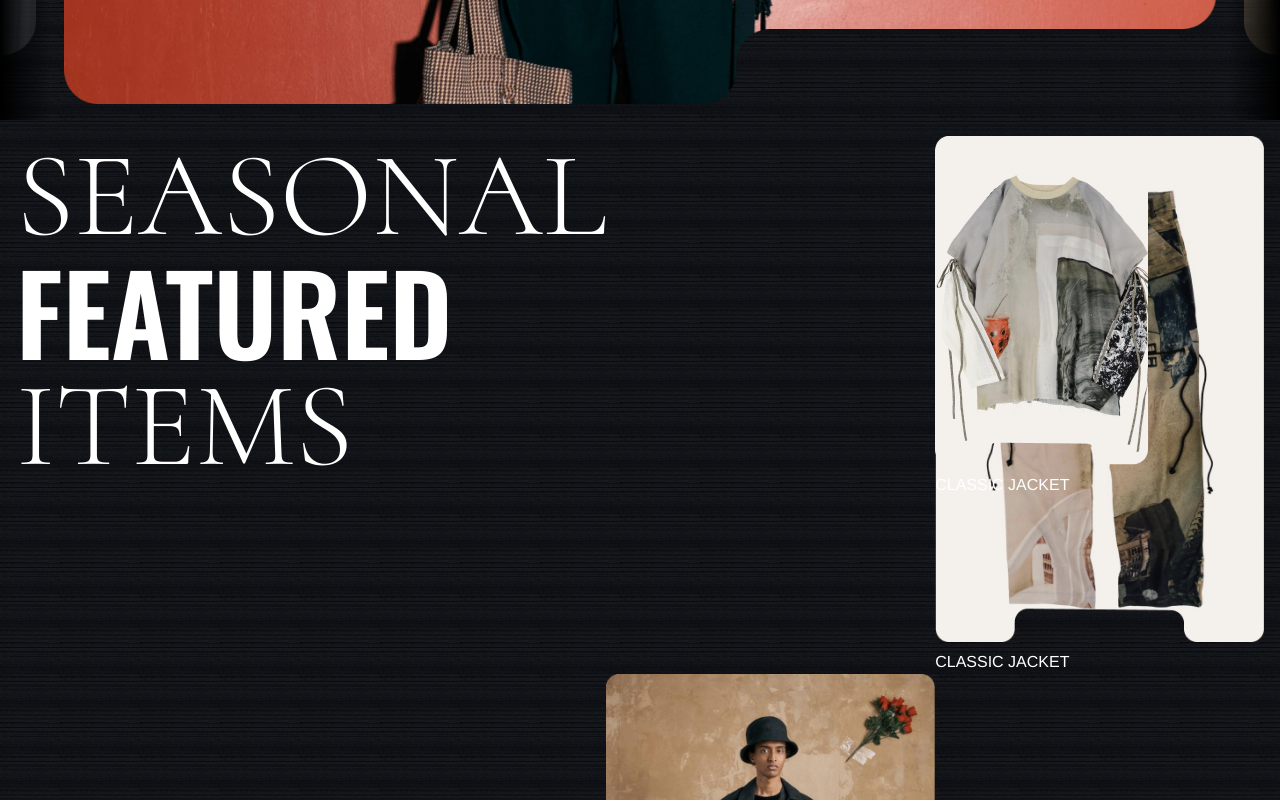
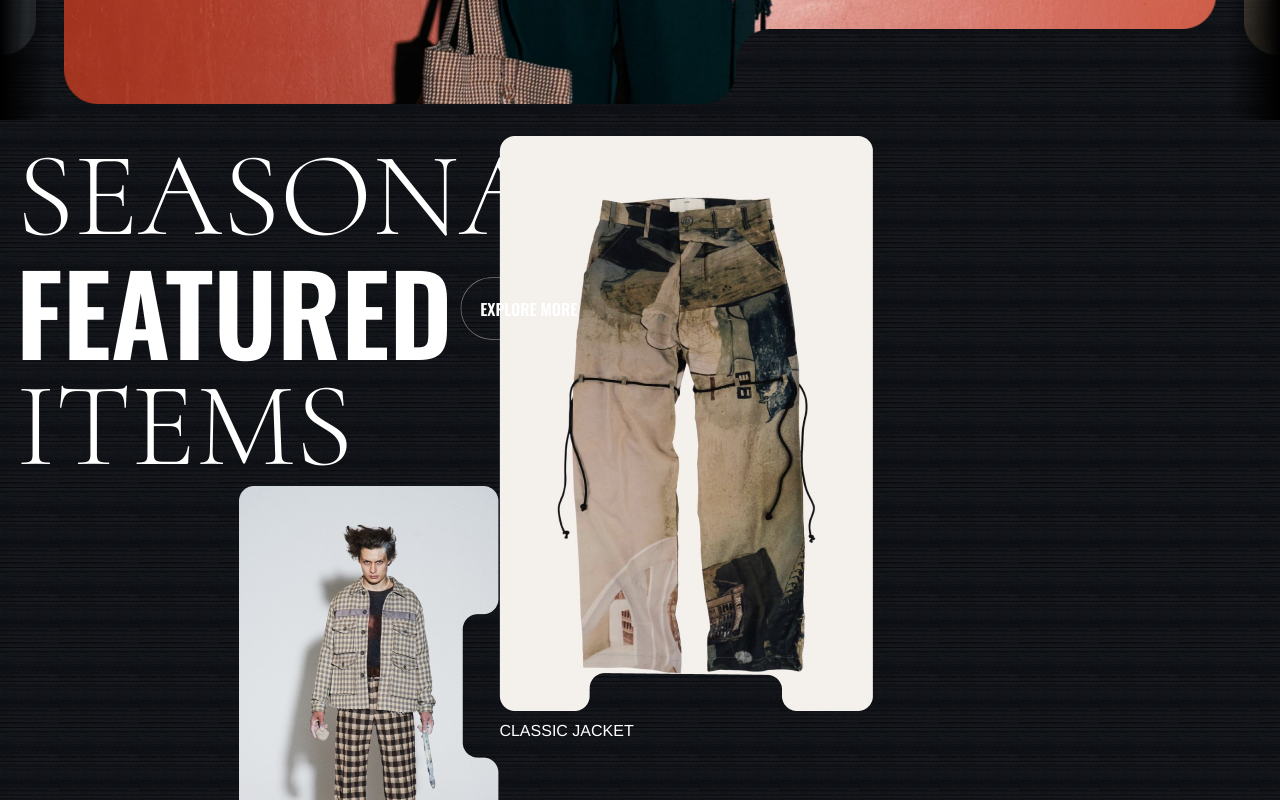
Before and after one commit to ienming/test, a Vue app: page / in a window 1280 px wide. Shown: the part 560-1360 px from the top of the page. Built offline with nearby package versions, Linux system fonts and the light colour scheme; no server answers.

Commit message:
test grid

```diff
--- a/src/components/FeatureItems.vue
+++ b/src/components/FeatureItems.vue
@@ -12,47 +12,54 @@ const items = [
     {
         id: "1-1",
         src: Item_1_1,
-        class: "row-start-1 col-start-3 row-span-3",
+        class: `col-start-4 row-start-2 col-span-3 row-span-2
+        lg:row-start-1`,
         intro: "CLASSIC JACKET"
     },
     {
         id: "1-2",
         src: Item_1_2,
-        class: "row-start-4 col-start-2 row-span-2",
+        class: `col-start-1 row-start-3 col-span-2
+        lg:col-start-2 lg:row-start-2`,
         intro: "2020 FW BLACK SUIT"
     },
     {
         id: "1-3",
         src: Item_1_3,
-        class: "row-start-5 col-start-3 row-span-2",
+        class: `col-start-5 row-start-4 col-span-2
+        lg:col-start-4 lg:row-start-3`,
         intro: "GERDERLESS PAINT"
     },
-    {
-        id: "2-1",
-        src: Item_2_1,
-        class: "row-start-1 col-start-3 row-span-3",
-        intro: "CLASSIC JACKET"
-    },
-    {
-        id: "2-2",
-        src: Item_2_2,
-        class: "row-start-4 col-start-2 row-span-2",
-        intro: "2020 FW BLACK SUIT"
-    },
-    {
-        id: "2-3",
-        src: Item_2_3,
-        class: "row-start-5 col-start-3 row-span-2",
-        intro: "GERDERLESS PAINT"
-    }
+    // {
+    //     id: "2-1",
+    //     src: Item_2_1,
+    //     class: "row-start-1 col-start-3 row-span-3",
+    //     intro: "CLASSIC JACKET"
+    // },
+    // {
+    //     id: "2-2",
+    //     src: Item_2_2,
+    //     class: "row-start-4 col-start-2 row-span-2",
+    //     intro: "2020 FW BLACK SUIT"
+    // },
+    // {
+    //     id: "2-3",
+    //     src: Item_2_3,
+    //     class: "row-start-5 col-start-3 row-span-2",
+    //     intro: "GERDERLESS PAINT"
+    // }
 ]
 </script>
 
 <template>
-    <section class="grid p-4" id="itemSec">
-        <div class="leading-none col-start-1 row-span-3">
+    <!-- grid-cols-6 grid-rows-4 -->
+    <section class="p-4 grid auto-cols-max">
+        <div class="leading-none col-start-1 row-start-1 col-span-4">
             <h2 class="fz-h1">SEASONAL</h2>
-            <h2 class="fz-h2">FEATURED</h2>
+            <h2 class="fz-h2 flex items-center gap-2">
+                <span>FEATURED</span>
+                <MaskButton class="hidden lg:inline-flex"></MaskButton>
+            </h2>
             <h2 class="fz-h1">ITEMS</h2>
             <MaskButton class="lg:hidden"></MaskButton>
         </div>
@@ -63,14 +70,3 @@ const items = [
         </div>
     </section>
 </template>
-
-<style scoped>
-section.grid{
-    grid-template-columns: repeat(3, 1fr);
-    grid-template-rows: repeat(6, auto);
-}
-
-.item-img{
-
-}
-</style>
--- a/src/components/MaskButton.vue
+++ b/src/components/MaskButton.vue
@@ -19,7 +19,7 @@ button{
 }
 span {
     transform: translateX(0);
-    animation: marquee 2.3s linear infinite;
+    animation: marquee 5s linear infinite;
 }
 
 span::before{
```
